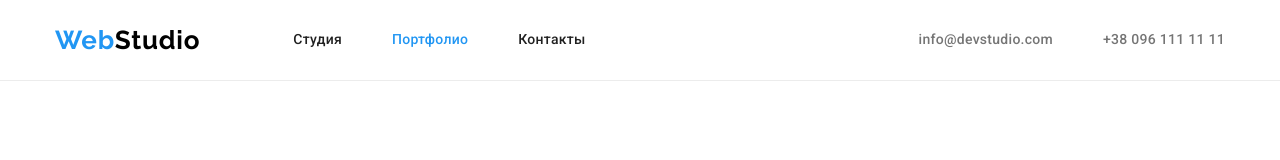
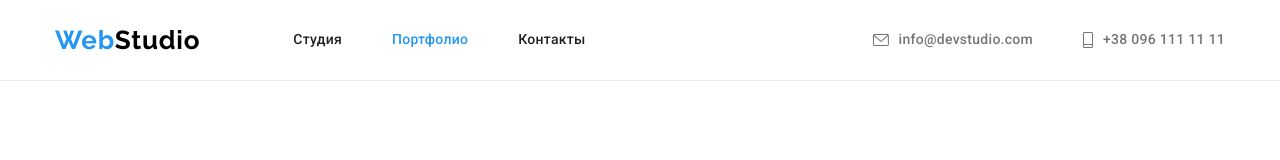
Before and after one commit to IvanChekrenev/goit-markup-hw-04, a plain HTML site: page portfolio.html in a window 1280 px wide. Shown: the top 160 px of the page. Drawn offline with nearby package versions, Linux system fonts and the light colour scheme.

```diff
--- a/portfolio.html
+++ b/portfolio.html
@@ -29,12 +29,16 @@
             </ul>
         </nav>
         <ul class="list contact">
-            <li class="contact-item"><a class="link contact" href="mailto:info@devstudio.com">info@devstudio.com</a>
-            </li>
-            <li class="contact-item"><a class="link contact" href="tel:+380961111111">+38 096 111 11 11</a></li>
+            <li class="contact-item mail"><a class="link contact" href="mailto:info@devstudio.com"><svg
+                        class="header-mail-icon">
+                        <use href="./images/icons.svg#icon-mail"></use>
+                    </svg>info@devstudio.com</a></li>
+            <li class="contact-item phone"><a class="link contact" href="tel:+380961111111"><svg
+                        class="header-phone-icon">
+                        <use href="./images/icons.svg#icon-tel"></use>
+                    </svg>+38 096 111 11 11</a></li>
         </ul>
     </div>
-
 
 </header>
 <!-- ------------------------------------Main---------------------- -->
```
